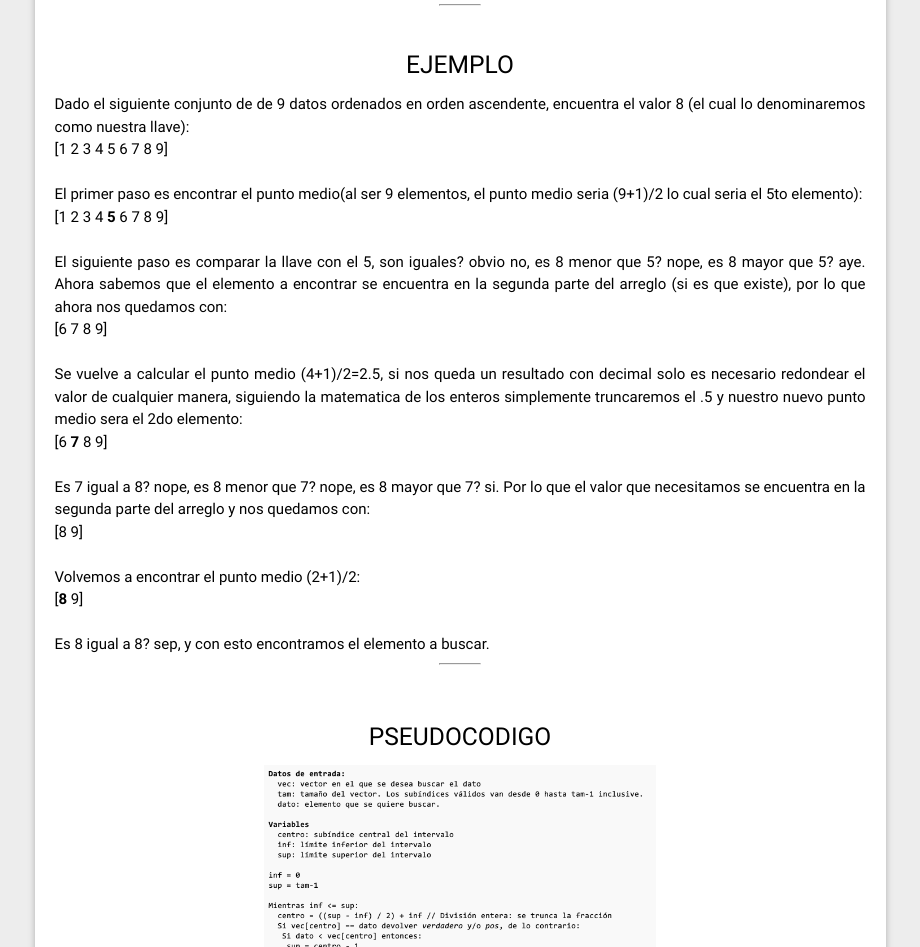
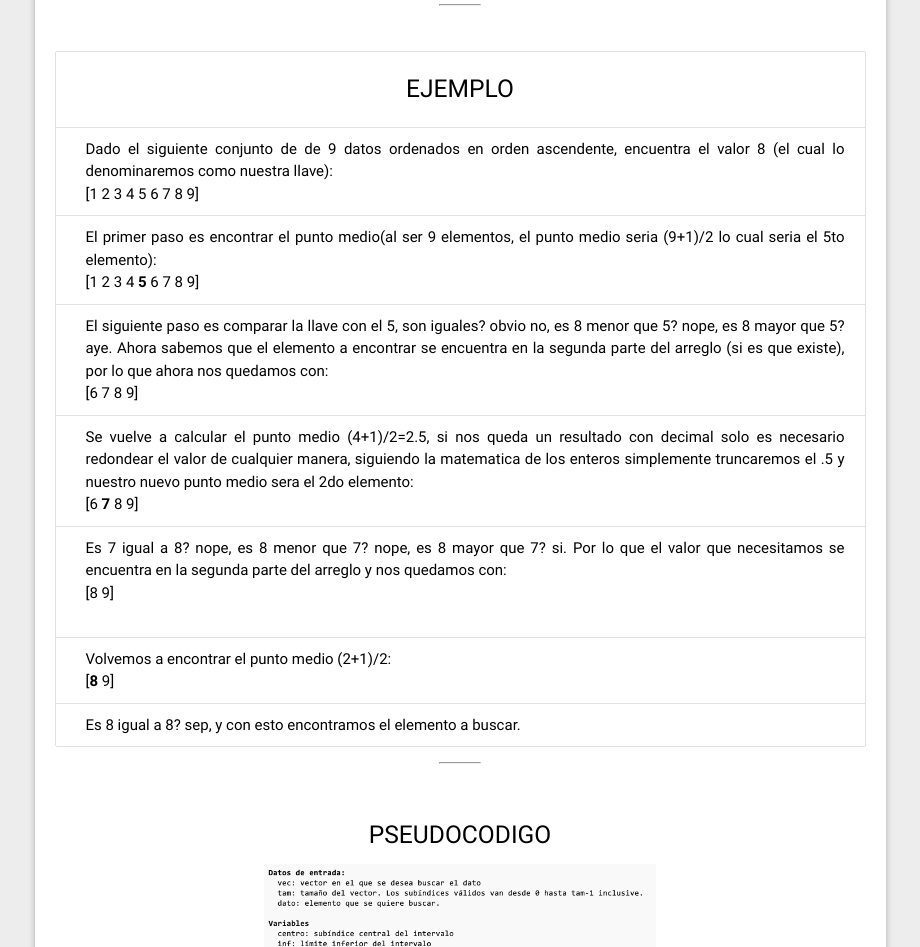
Before and after one commit to CirnoCL/BinaryInsertionSort, a plain HTML site: page index.html in a window 1280 px wide. Shown: the part 888-1835 px from the top of the page, without its empty margins (180-1100 px from the left). Drawn offline with nearby package versions, Linux system fonts and the light colour scheme.

Commit message:
cambio del ejemplo

```diff
--- a/index.html
+++ b/index.html
@@ -36,27 +36,24 @@
                         Está altamente recomendado para buscar en arrays de gran tamaño. Por ejemplo, en uno conteniendo 50.000.000 elementos, realiza como máximo 26 comparaciones (en el peor de los casos).
                         </div>
                         <hr>
-                        <h5>Ejemplo</h5>
                         <div>
-                            Dado el siguiente conjunto de de 9 datos ordenados en orden ascendente, encuentra el valor 8 (el cual lo denominaremos como nuestra llave):<br>
-                            [1 2 3 4 5 6 7 8 9]<br>
-                            <br>
-                            El primer paso es encontrar el punto medio(al ser 9 elementos, el punto medio seria (9+1)/2 lo cual seria el 5to elemento):<br>
-                            [1 2 3 4 <b>5</b> 6 7 8 9]<br>
-                            <br>
-                            El siguiente paso es comparar la llave con el 5, son iguales? obvio no, es 8 menor que 5? nope, es 8 mayor que 5? aye. Ahora sabemos que el elemento a encontrar se encuentra en la segunda parte del arreglo (si es que existe), por lo que ahora nos quedamos con:<br>
-                            [6 7 8 9]<br>
-                            <br>
-                            Se vuelve a calcular el punto medio (4+1)/2=2.5, si nos queda un resultado con decimal solo es necesario redondear el valor de cualquier manera, siguiendo la matematica de los enteros simplemente truncaremos el .5 y nuestro nuevo punto medio sera el 2do elemento:<br>
-                            [6 <b>7</b> 8 9]<br>
-                            <br>
-                            Es 7 igual a 8? nope, es 8 menor que 7? nope, es 8 mayor que 7? si. Por lo que el valor que necesitamos se encuentra en la segunda parte del arreglo y nos quedamos con:<br>
-                            [8 9]<br>
-                            <br>
-                            Volvemos a encontrar el punto medio (2+1)/2:<br>
-                            [<b>8</b> 9]<br>
-                            <br>
-                            Es 8 igual a 8? sep, y con esto encontramos el elemento a buscar.
+                             <ul class="collection with-header">
+                                <li class="collection-header"><h5>Ejemplo</h5></li>
+                                <li class="collection-item">Dado el siguiente conjunto de de 9 datos ordenados en orden ascendente, encuentra el valor 8 (el cual lo denominaremos como nuestra llave):<br>
+                                [1 2 3 4 5 6 7 8 9]<br></li>
+                                <li class="collection-item">El primer paso es encontrar el punto medio(al ser 9 elementos, el punto medio seria (9+1)/2 lo cual seria el 5to elemento):<br>
+                                [1 2 3 4 <b>5</b> 6 7 8 9]<br></li>
+                                <li class="collection-item">El siguiente paso es comparar la llave con el 5, son iguales? obvio no, es 8 menor que 5? nope, es 8 mayor que 5? aye. Ahora sabemos que el elemento a encontrar se encuentra en la segunda parte del arreglo (si es que existe), por lo que ahora nos quedamos con:<br>
+                                [6 7 8 9]<br></li>
+                                <li class="collection-item">Se vuelve a calcular el punto medio (4+1)/2=2.5, si nos queda un resultado con decimal solo es necesario redondear el valor de cualquier manera, siguiendo la matematica de los enteros simplemente truncaremos el .5 y nuestro nuevo punto medio sera el 2do elemento:<br>
+                                [6 <b>7</b> 8 9]<br>
+                                <li class="collection-item">Es 7 igual a 8? nope, es 8 menor que 7? nope, es 8 mayor que 7? si. Por lo que el valor que necesitamos se encuentra en la segunda parte del arreglo y nos quedamos con:<br>
+                                [8 9]<br>
+                            <br></li>
+                                <li class="collection-item">Volvemos a encontrar el punto medio (2+1)/2:<br>
+                                [<b>8</b> 9]<br></li>
+                                <li class="collection-item">  Es 8 igual a 8? sep, y con esto encontramos el elemento a buscar.</li>
+                            </ul>
                         </div>
                         <hr>
                         <div class="container portfolio">
```
